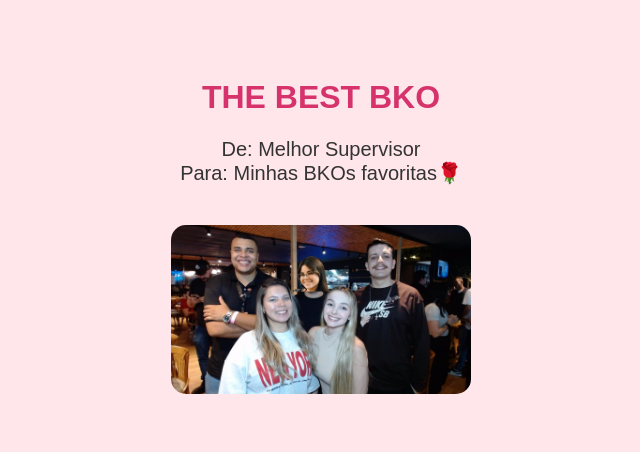
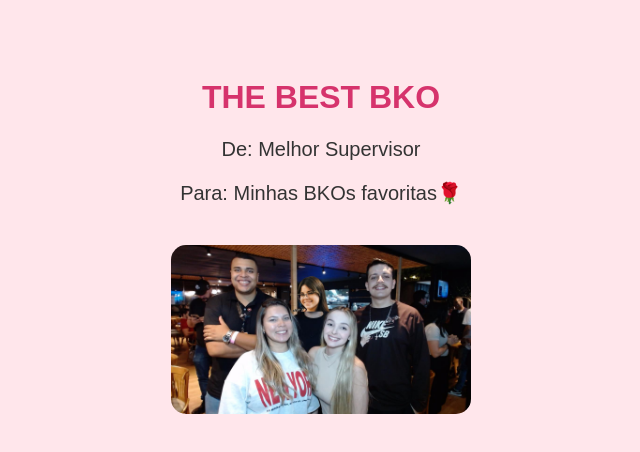
Before and after one commit to AdoxZinho/BKO, a plain HTML site: page index.html in a window 1280 px wide. Shown: the whole page, without its empty margins (319-959 px from the left). Drawn offline with Linux system fonts and the light colour scheme.

Commit message:
Update index.html

```diff
--- a/index.html
+++ b/index.html
@@ -27,7 +27,8 @@
 </head>
 <body>
     <h1>THE BEST BKO</h1>
-    <p>De: Melhor Supervisor <br>Para: Minhas BKOs favoritas🌹</p>
+    <p>De: Melhor Supervisor</p>
+<p>Para: Minhas BKOs favoritas🌹</p>
     <img src="https://raw.githubusercontent.com/AdoxZinho/BKO/refs/heads/main/Design%20sem%20nome.png" alt="Foto">
 </body>
 </html>
```
